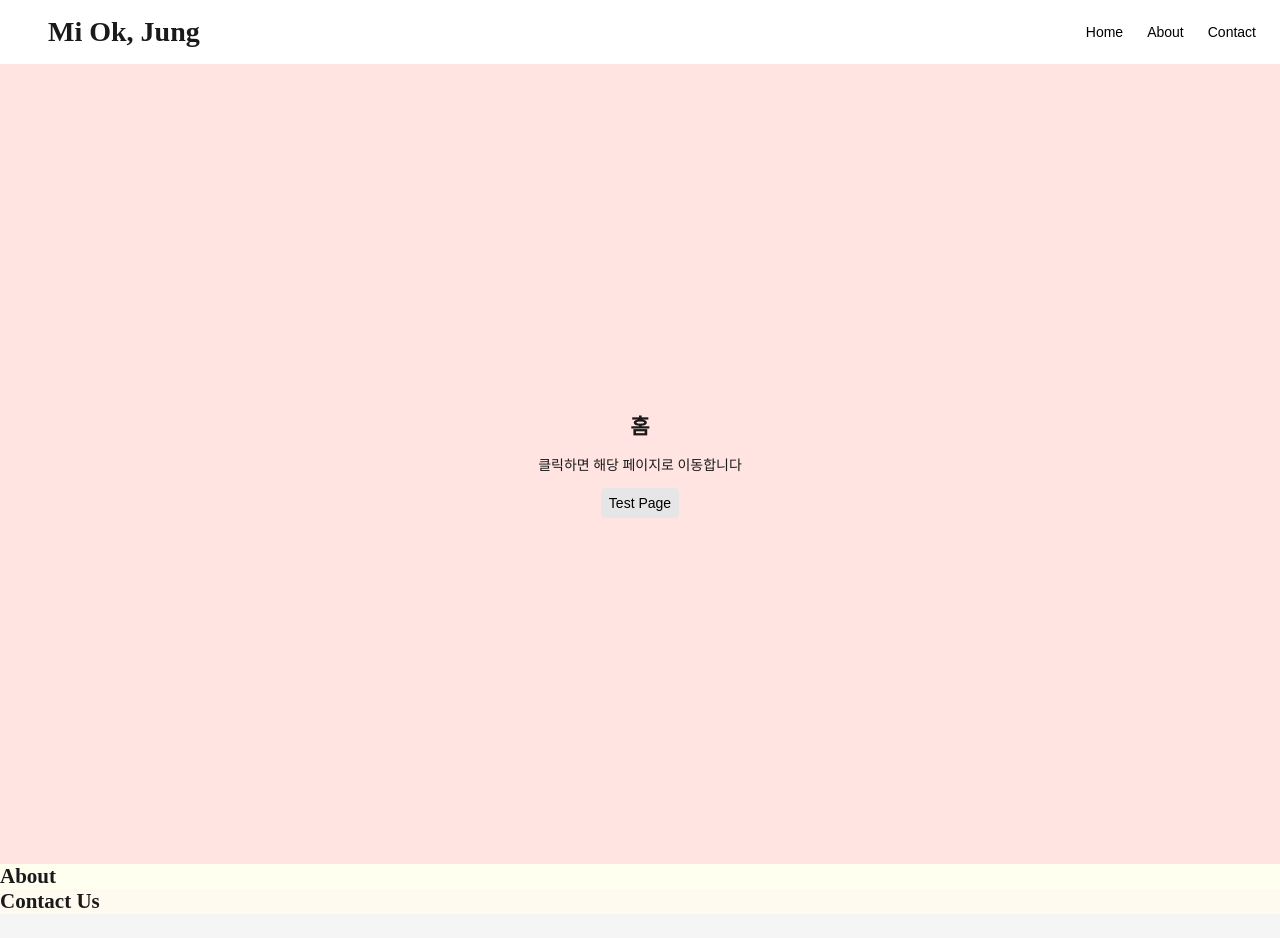
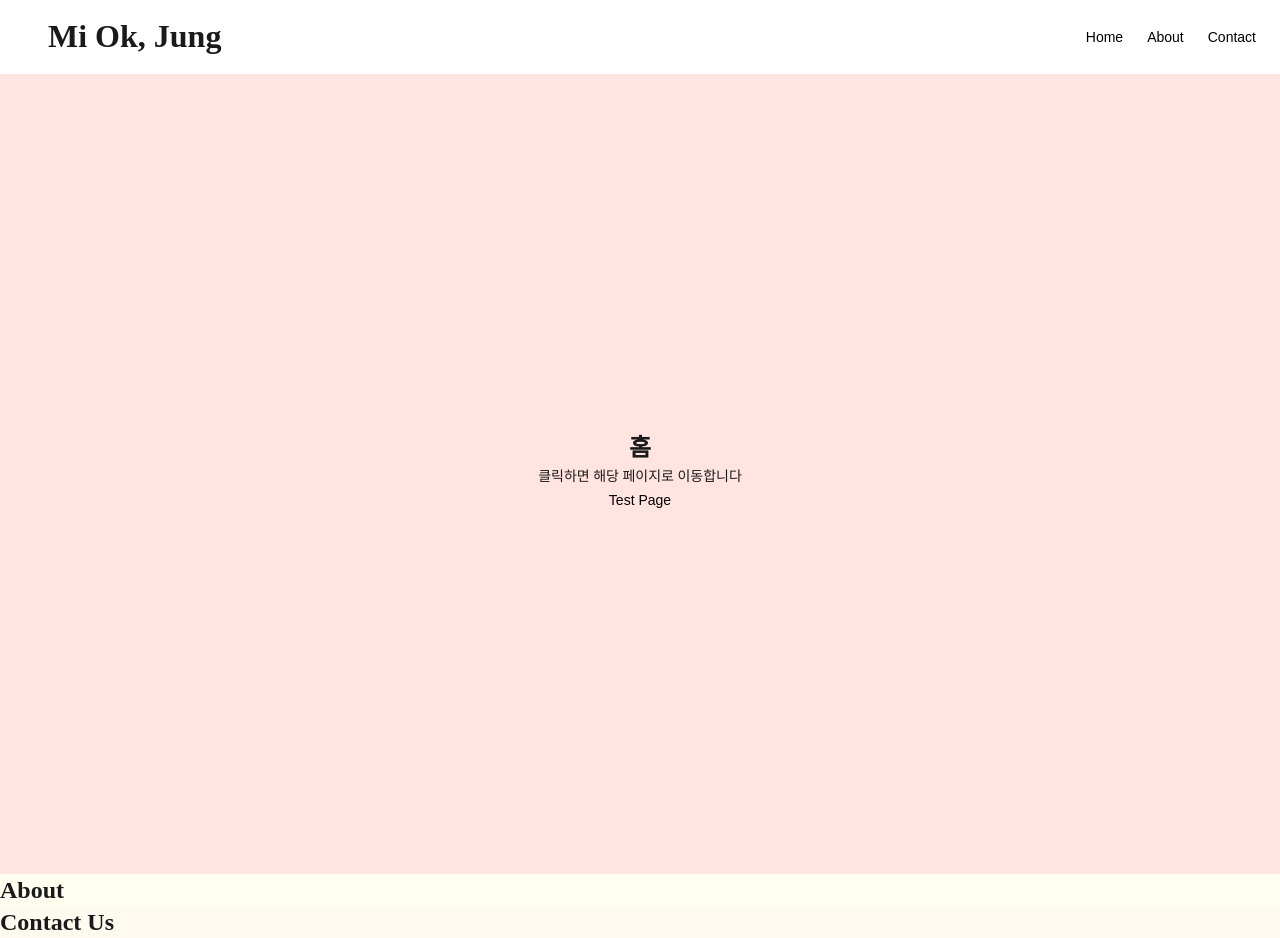
Before and after one commit to miok-jung/miok-jung.github.io, a Vue app: page / in a window 1280 px wide. Before the commit the page ends 914 px from the top, so only its background shows below. Built offline with nearby package versions, Linux system fonts and the light colour scheme; some icons are missing.

Commit message:
style: 스타일 구조화

```diff
--- a/src/components/portfolio/Header.vue
+++ b/src/components/portfolio/Header.vue
@@ -50,20 +50,8 @@ header {
 
     &.right {
       gap: 8px;
-
       button {
-        padding: 4px 8px;
-        cursor: pointer;
         background: transparent;
-        &:hover {
-          background: var(--grey-3);
-          color: var(--grey-7);
-        }
-
-        &:active {
-          background: var(--grey-5);
-          color: white;
-        }
       }
     }
   }
--- a/src/styles/_base.scss
+++ b/src/styles/_base.scss
@@ -14,7 +14,8 @@ h2,
 h3,
 h4,
 h5,
-h6 {
+h6,
+p {
   margin: 0;
 }
 
--- a/src/styles/_components.scss
+++ b/src/styles/_components.scss
@@ -1,19 +1,71 @@
+h1 {
+  font-size: 32px;
+  line-height: 1.3;
+  font-weight: 700;
+}
+
+h2 {
+  font-size: 24px;
+  line-height: 1.35;
+  font-weight: 600;
+}
+
+h3 {
+  font-size: 20px;
+  line-height: 1.4;
+  font-weight: 600;
+}
+
+h4 {
+  font-size: 18px;
+  line-height: 1.45;
+  font-weight: 500;
+}
+
+h5 {
+  font-size: 16px;
+  line-height: 1.5;
+  font-weight: 500;
+}
+
+h6 {
+  font-size: 14px;
+  line-height: 1.5;
+  font-weight: 500;
+}
+
 header {
   padding: 16px;
+}
+a {
+  padding: 4px 8px;
+  border-radius: 4px;
+  &:hover {
+    background: var(--grey-3);
+    color: var(--grey-7);
+  }
+  &:active {
+    background: var(--grey-5);
+    color: white;
+  }
 }
 button {
   margin: 0;
   padding: 4px 8px;
   min-width: 30px;
   min-height: 30px;
-  background: var(--grey-2);
   cursor: pointer;
   font-size: 14px;
+  background: transparent;
   border-radius: 4px;
   border-color: transparent;
   border-style: hidden;
-
   &:hover {
     background: var(--grey-3);
+    color: var(--grey-7);
+  }
+  &:active {
+    background: var(--grey-5);
+    color: white;
   }
 }
--- a/src/styles/_tokens.scss
+++ b/src/styles/_tokens.scss
@@ -27,3 +27,7 @@ html.theme-dark {
   --grey-9: #e6e6e6;
   --grey-10: #f5f5f5;
 }
+
+$bp-mobile: 768px;
+$bp-tablet: 1024px;
+$bp-desktop: 1440px;
```
